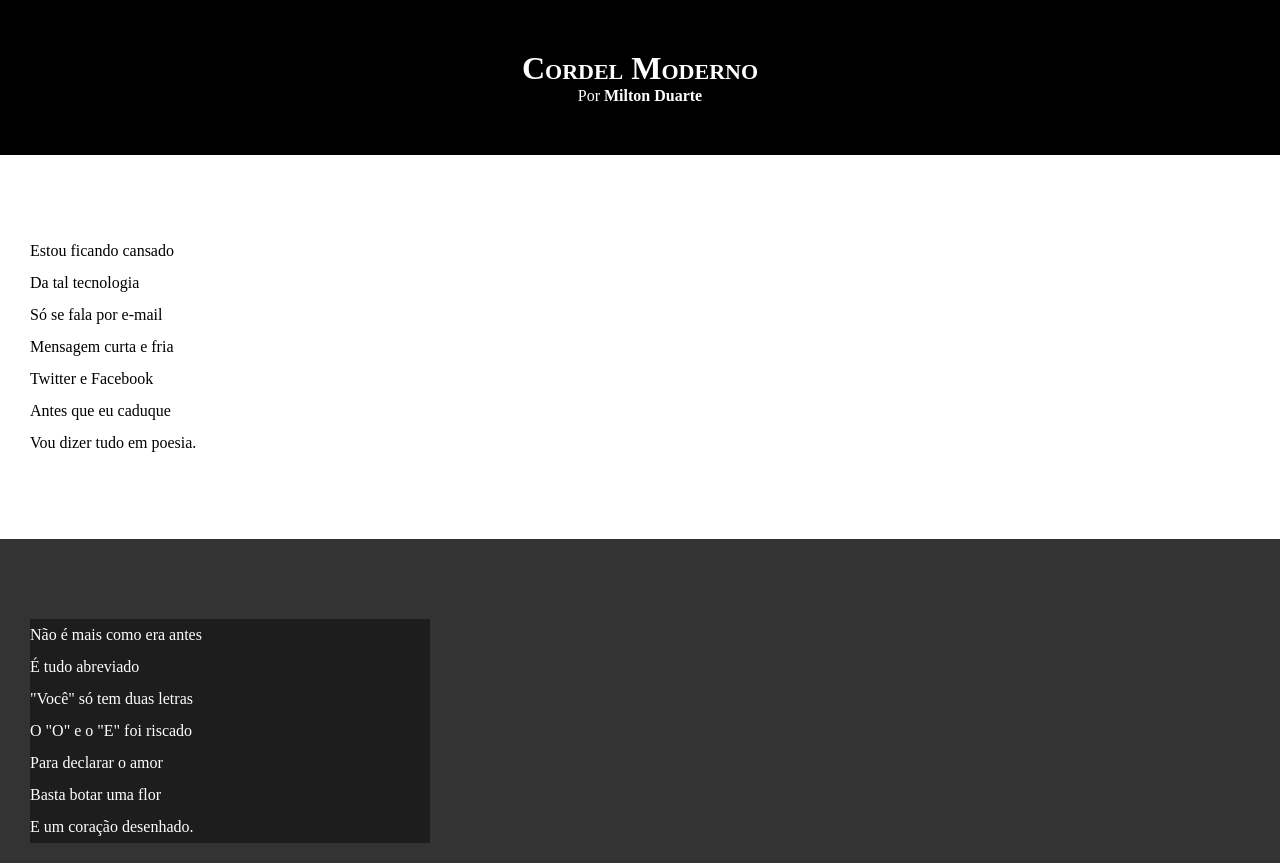
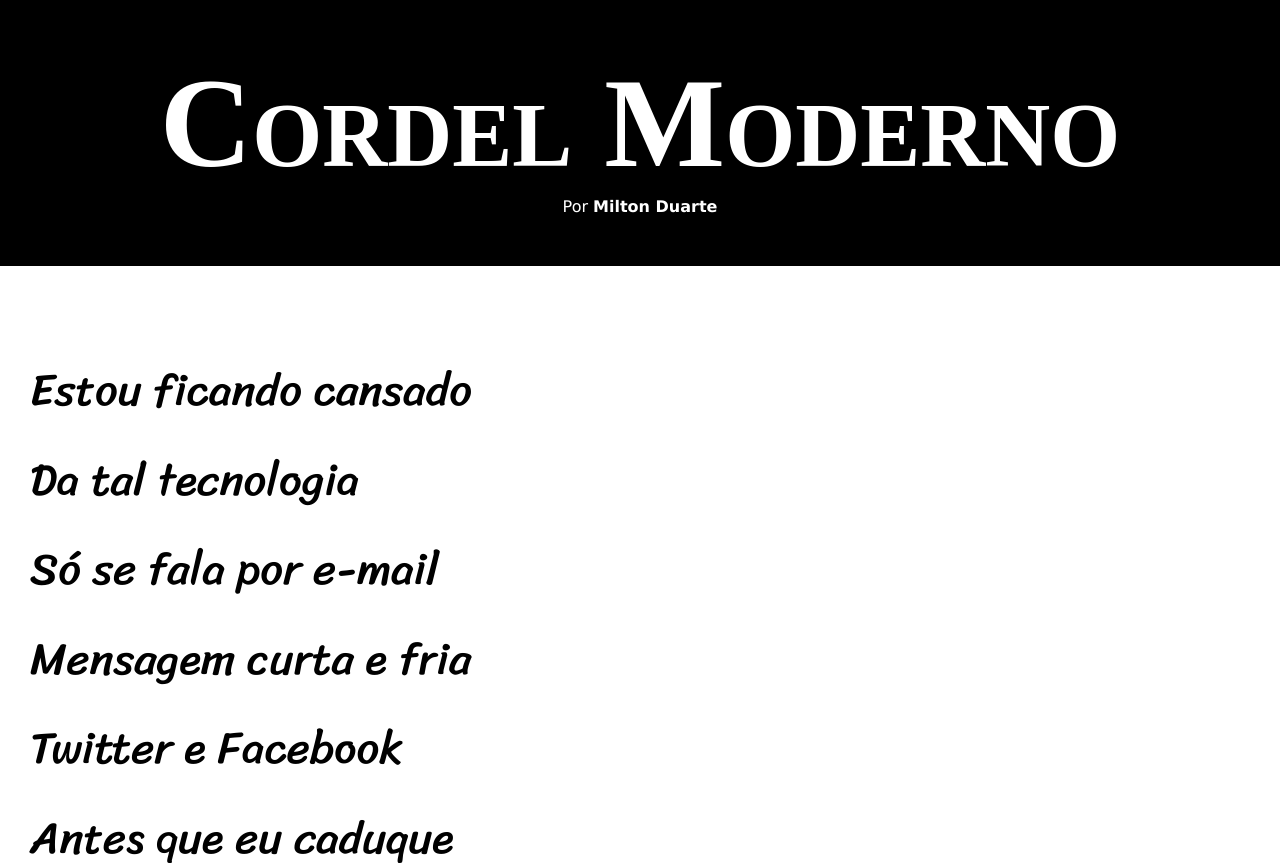
Before and after one commit to dylancandu/HTML-CSS, a plain HTML site: page desafios/desafio012/index.html in a window 1280 px wide. Shown: the top 863 px of the page. Drawn offline with Linux system fonts and the light colour scheme.

Commit message:
atualização de css d012

```diff
--- a/desafios/desafio012/style.css
+++ b/desafios/desafio012/style.css
@@ -1,14 +1,25 @@
 @charset "UTF-8";
+
+@import url('https://fonts.googleapis.com/css2?family=Passion+One:wght@400;700;900&family=Sriracha&display=swap');
+
+:root{
+    --fonte1: Verdana, Geneva, Tahoma, sans-serif;
+    --fonte2: "Passion One", sans-serif;
+    --fonte3: "Sriracha", cursive;
+}
+@import url('https://fonts.googleapis.com/css2?family=Passion+One:wght@400;700;900&display=swap');
 
 *{
     margin: 0px;
     padding: 0px;
+    font-size: 1em;
 
 }
 
 html, body{
     min-height: 100vh;
     background-color: darkgray;
+    font-family: var(--fonte1);
 }
 
 header{
@@ -21,6 +32,8 @@ header{
 header > h1{
     padding-top: 50px;
     font-variant: small-caps;
+    font-family: fonte2;
+    font-size: 10vw;
 }
 
 header > p{
@@ -39,6 +52,8 @@ section{
     padding-bottom: 10vh;
     line-height: 2em;
     padding-left: 30px;
+    font-family: var(--fonte3);
+    font-size: 3.5vw;
 }
 
 header a:hover, footer a:hover{
@@ -53,10 +68,12 @@ section.imagem{
     background-color: rgb(51, 51, 51);
     color: white;
 
+
 }
 
 section.imagem > p{
-    width: 400px;
+    display: inline-block;
+    padding: 5px;
     background-color: rgba(0, 0, 0, 0.432);
 
 }
```
